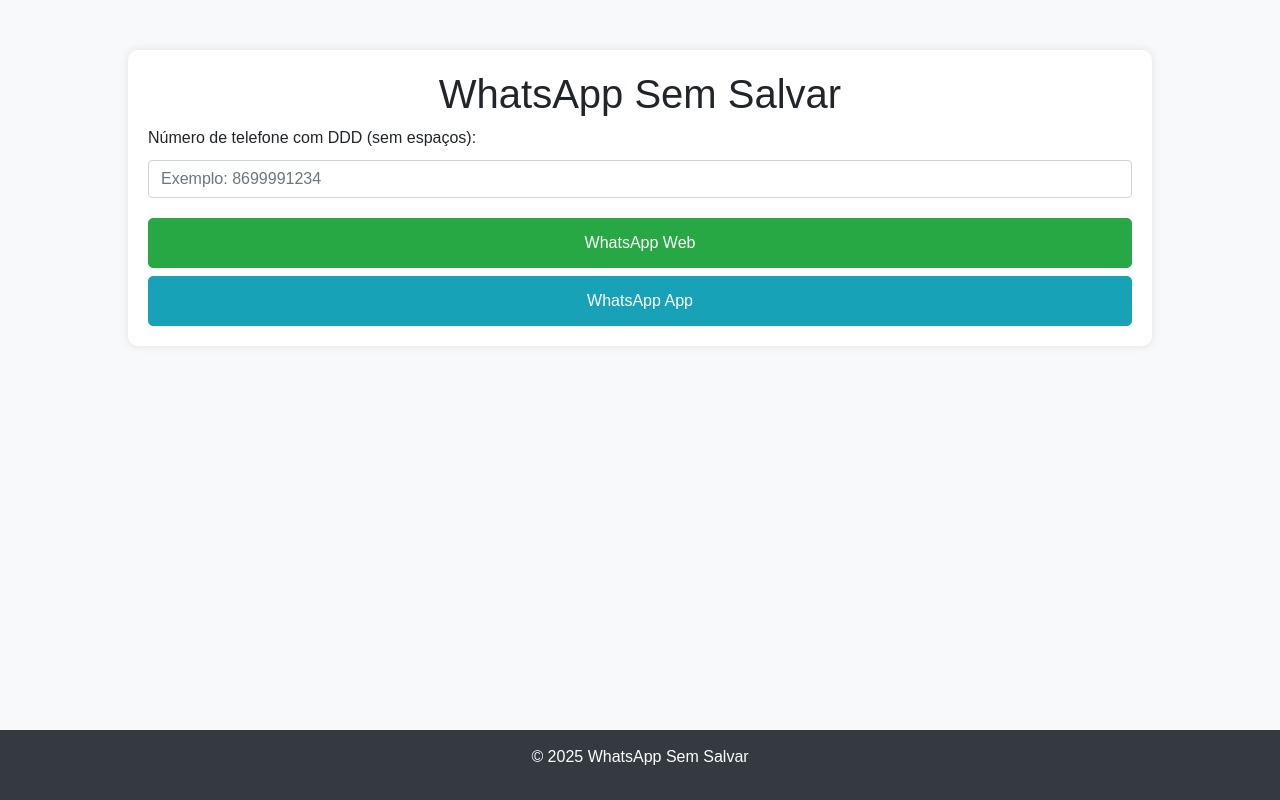
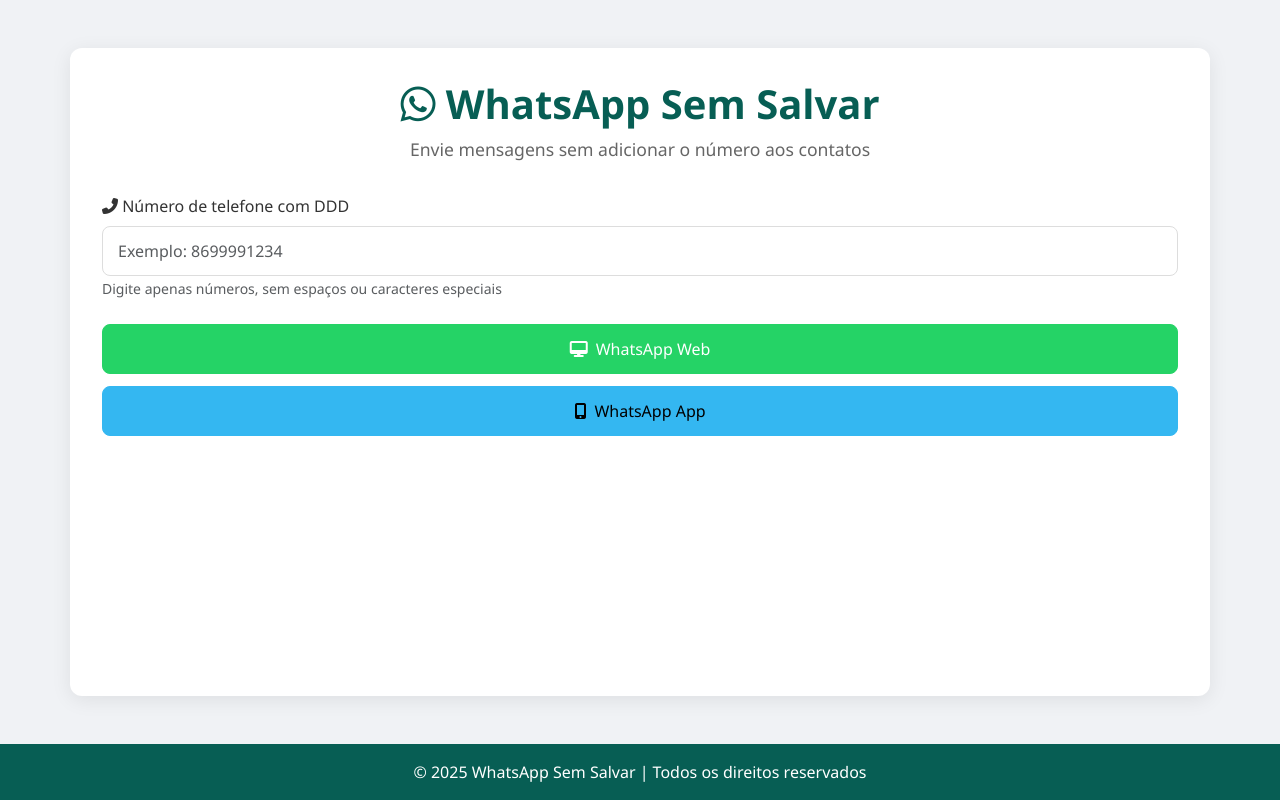
Before and after one commit to danielson-alencar/whatsapp-not-saved, a plain HTML site: page index.html in a window 1280 px wide. Drawn offline with nearby package versions, Linux system fonts and the light colour scheme.

Commit message:
melhoria no design e validações

```diff
--- a/index.html
+++ b/index.html
@@ -1,116 +1,191 @@
+
 <!DOCTYPE html>
 <html lang="pt-BR">
 <head>
     <meta charset="UTF-8">
+    <meta name="viewport" content="width=device-width, initial-scale=1.0">
     <link rel="icon" type="image/png" href="img/whatsapp.png">
-    <title>Whatsapp Not Saved</title>
-    <meta name="viewport" content="width=device-width, initial-scale=1">
-    <!-- Integração do Bootstrap -->
-    <link href="https://stackpath.bootstrapcdn.com/bootstrap/4.5.2/css/bootstrap.min.css" rel="stylesheet">
+    <title>WhatsApp Sem Salvar</title>
+
+    <!-- Bootstrap CSS -->
+    <link href="https://cdn.jsdelivr.net/npm/bootstrap@5.3.0/dist/css/bootstrap.min.css" rel="stylesheet">
+
+    <!-- Font Awesome para ícones -->
+    <link rel="stylesheet" href="https://cdnjs.cloudflare.com/ajax/libs/font-awesome/6.4.0/css/all.min.css">
+
     <style>
+        :root {
+            --whatsapp-green: #25D366;
+            --whatsapp-dark: #075E54;
+            --whatsapp-light: #DCF8C6;
+        }
+
         body {
-            font-family: Arial, sans-serif;
-            background-color: #f8f9fa;
-            margin-bottom: 60px;
+            font-family: 'Segoe UI', Roboto, 'Helvetica Neue', sans-serif;
+            background-color: #f0f2f5;
+            min-height: 100vh;
+            display: flex;
+            flex-direction: column;
         }
 
         .container {
-            background-color: #fff;
-            border-radius: 10px;
-            box-shadow: 0 0 10px rgba(0, 0, 0, 0.1);
-            padding: 20px;
+            background-color: white;
+            border-radius: 12px;
+            box-shadow: 0 4px 20px rgba(0, 0, 0, 0.08);
+            padding: 2rem;
+            margin-top: 3rem;
+            margin-bottom: 3rem;
+            flex: 1;
         }
 
-        h1 {
+        .header {
             text-align: center;
+            margin-bottom: 2rem;
         }
 
-        label {
-            margin-bottom: 10px;
+        .header h1 {
+            color: var(--whatsapp-dark);
+            font-weight: 600;
+            margin-bottom: 0.5rem;
         }
 
-        input {
-            padding: 10px;
-            box-sizing: border-box;
+        .header p {
+            color: #666;
+            font-size: 1.1rem;
+        }
+
+        .form-group label {
+            font-weight: 500;
+            color: #333;
+            margin-bottom: 0.5rem;
+        }
+
+        .form-control {
+            padding: 12px 15px;
+            border-radius: 8px;
+            border: 1px solid #ddd;
+            transition: all 0.3s;
+        }
+
+        .form-control:focus {
+            border-color: var(--whatsapp-green);
+            box-shadow: 0 0 0 0.25rem rgba(37, 211, 102, 0.25);
+        }
+
+        .btn {
+            padding: 12px;
+            border-radius: 8px;
+            font-weight: 500;
+            transition: all 0.3s;
+            display: flex;
+            align-items: center;
+            justify-content: center;
+            gap: 8px;
+        }
+
+        .btn-success {
+            background-color: var(--whatsapp-green);
+            border-color: var(--whatsapp-green);
+        }
+
+        .btn-success:hover {
+            background-color: #1da851;
+            border-color: #1da851;
+        }
+
+        .btn-info {
+            background-color: #34B7F1;
+            border-color: #34B7F1;
+        }
+
+        .btn-info:hover {
+            background-color: #2a9bd8;
+            border-color: #2a9bd8;
         }
 
         .button-container {
-            margin-top: 20px;
+            margin-top: 1.5rem;
+            display: flex;
+            flex-direction: column;
+            gap: 12px;
         }
 
-        /* Rodapé */
         footer {
-            position: fixed;
-            bottom: 0;
-            width: 100%;
-            background-color: #343a40;
-            color: #ffffff;
-            padding: 15px 0;
+            background-color: var(--whatsapp-dark);
+            color: white;
+            padding: 1rem 0;
             text-align: center;
+            margin-top: auto;
         }
 
-        @media (min-width: 768px) {
+        footer p {
+            margin-bottom: 0;
+        }
+
+        @media (max-width: 767.98px) {
             .container {
-                max-width: 80%;
-                margin: 50px auto;
-            }
-
-            .btn {
-                padding: 12px;
-                border-radius: 5px;
-                font-size: 16px;
+                margin: 1.5rem auto;
+                padding: 1.5rem;
             }
         }
     </style>
 </head>
 <body>
     <div class="container">
-        <h1>WhatsApp Sem Salvar</h1>
+        <div class="header">
+            <h1><i class="fab fa-whatsapp"></i> WhatsApp Sem Salvar</h1>
+            <p>Envie mensagens sem adicionar o número aos contatos</p>
+        </div>
+
         <form id="whatsappForm">
-            <div class="form-group">
-                <label for="phoneNumber">Número de telefone com DDD (sem espaços):</label>
-                <input type="text" class="form-control" id="phoneNumber" name="phoneNumber" placeholder="Exemplo: 8699991234">
+            <div class="form-group mb-3">
+                <label for="phoneNumber">
+                    <i class="fas fa-phone-alt"></i> Número de telefone com DDD
+                </label>
+                <input type="tel" class="form-control" id="phoneNumber" name="phoneNumber"
+                       placeholder="Exemplo: 8699991234" pattern="[0-9]{10,11}" required>
+                <small class="text-muted">Digite apenas números, sem espaços ou caracteres especiais</small>
             </div>
+
             <div class="button-container">
-                <button type="submit" class="btn btn-success btn-block">WhatsApp Web</button>
-                <button type="button" class="btn btn-info btn-block" onclick="redirectToWhatsAppApp()">WhatsApp App</button>
+                <button type="submit" class="btn btn-success">
+                    <i class="fas fa-desktop"></i> WhatsApp Web
+                </button>
+                <button type="button" class="btn btn-info" onclick="redirectToWhatsAppApp()">
+                    <i class="fas fa-mobile-alt"></i> WhatsApp App
+                </button>
             </div>
         </form>
     </div>
 
-    <!-- Rodapé -->
-    <footer>
-        <p>&copy; 2025 WhatsApp Sem Salvar</p>
+    <footer class="footer">
+        <p>&copy; 2025 WhatsApp Sem Salvar | Todos os direitos reservados</p>
     </footer>
 
-    <!-- Scripts do Bootstrap -->
-    <script src="https://code.jquery.com/jquery-3.5.1.slim.min.js"></script>
-    <script src="https://cdn.jsdelivr.net/npm/popper.js@1.16.1/dist/umd/popper.min.js"></script>
-    <script src="https://stackpath.bootstrapcdn.com/bootstrap/4.5.2/js/bootstrap.min.js"></script>
+    <!-- Bootstrap JS Bundle with Popper -->
+    <script src="https://cdn.jsdelivr.net/npm/bootstrap@5.3.0/dist/js/bootstrap.bundle.min.js"></script>
 
     <script>
         document.getElementById('whatsappForm').addEventListener('submit', function(event) {
             event.preventDefault();
-            const phoneNumber = document.getElementById('phoneNumber').value;
+            const phoneNumber = document.getElementById('phoneNumber').value.trim();
 
-            if (phoneNumber) {
-                // Abre uma nova guia para o WhatsApp Web com o número de telefone
+            if (phoneNumber && /^\d{10,11}$/.test(phoneNumber)) {
                 const whatsappWebURL = `https://web.whatsapp.com/send?phone=55${phoneNumber}`;
                 window.open(whatsappWebURL, '_blank');
             } else {
-                alert('Por favor, insira um número de telefone.');
+                alert('Por favor, insira um número de telefone válido (10 ou 11 dígitos).');
             }
         });
 
         function redirectToWhatsAppApp() {
-            const phoneNumber = document.getElementById('phoneNumber').value;
+            const phoneNumber = document.getElementById('phoneNumber').value.trim();
 
-            if (phoneNumber) {
-                // Abre uma nova guia para o WhatsApp App com o número de telefone
+            if (phoneNumber && /^\d{10,11}$/.test(phoneNumber)) {
                 const whatsappAppURL = `https://api.whatsapp.com/send?phone=55${phoneNumber}`;
                 window.open(whatsappAppURL, '_blank');
             } else {
-                alert('Por favor, insira um número de telefone.');
+                alert('Por favor, insira um número de telefone válido (10 ou 11 dígitos).');
             }
         }
     </script>
```
